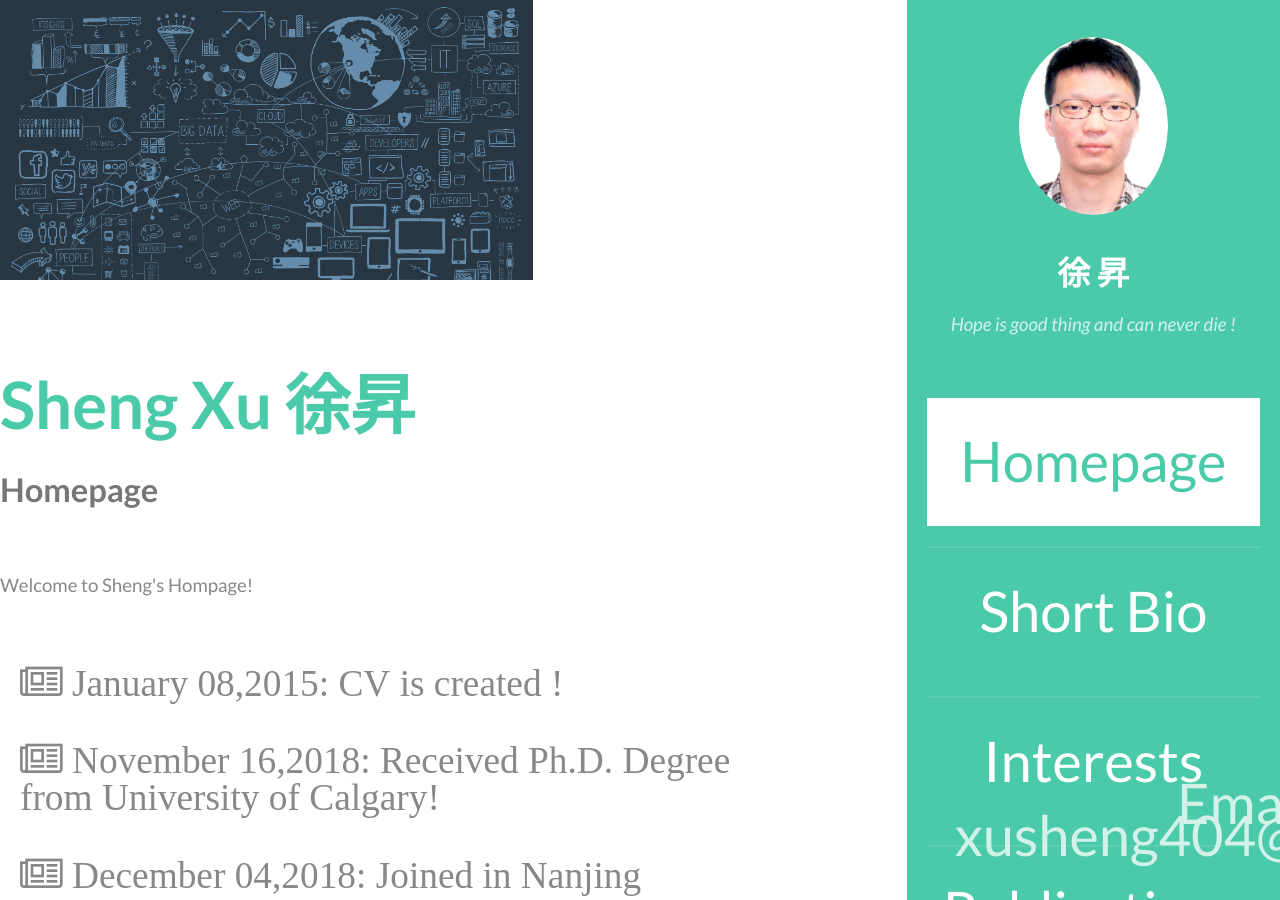
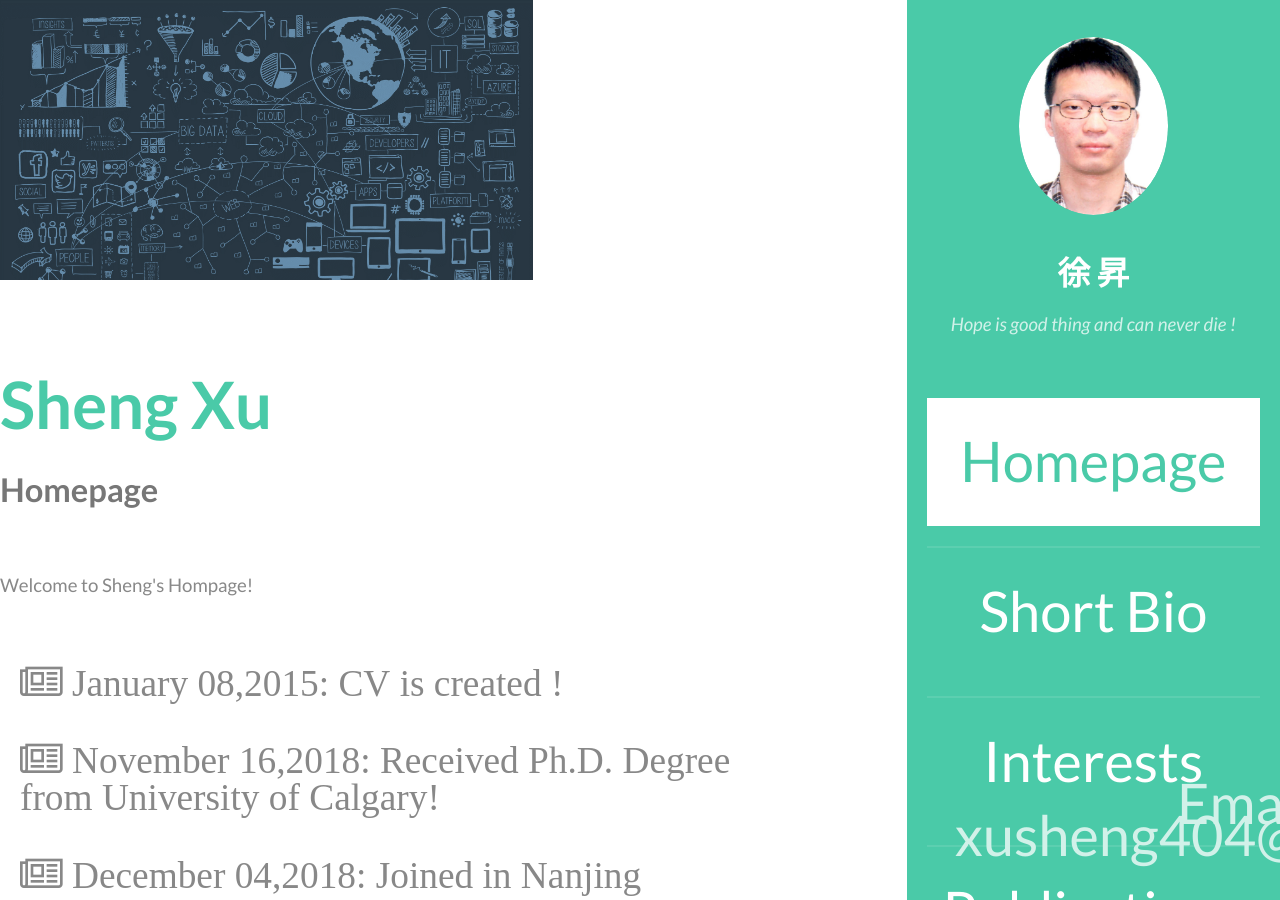
Before and after one commit to lostagex/shengxu, a Jekyll site: the page built from index.html, in a window 1280 px wide and 900 px high. Built offline with Jekyll 4.4.1, drawn with Linux system fonts in a browser that asks for light colours.

Commit message:
Update index.html

```diff
--- a/index.html
+++ b/index.html
@@ -11,7 +11,7 @@ layout: default
 			<section id="one">
 				<div class="container">
 					<header class="major">
-						<h2>Sheng Xu 徐昇</h2>
+						<h2>Sheng Xu </h2>
 							<p>Homepage</p>
 					</header>
 						<p>Welcome to Sheng's Hompage!</p>
```
